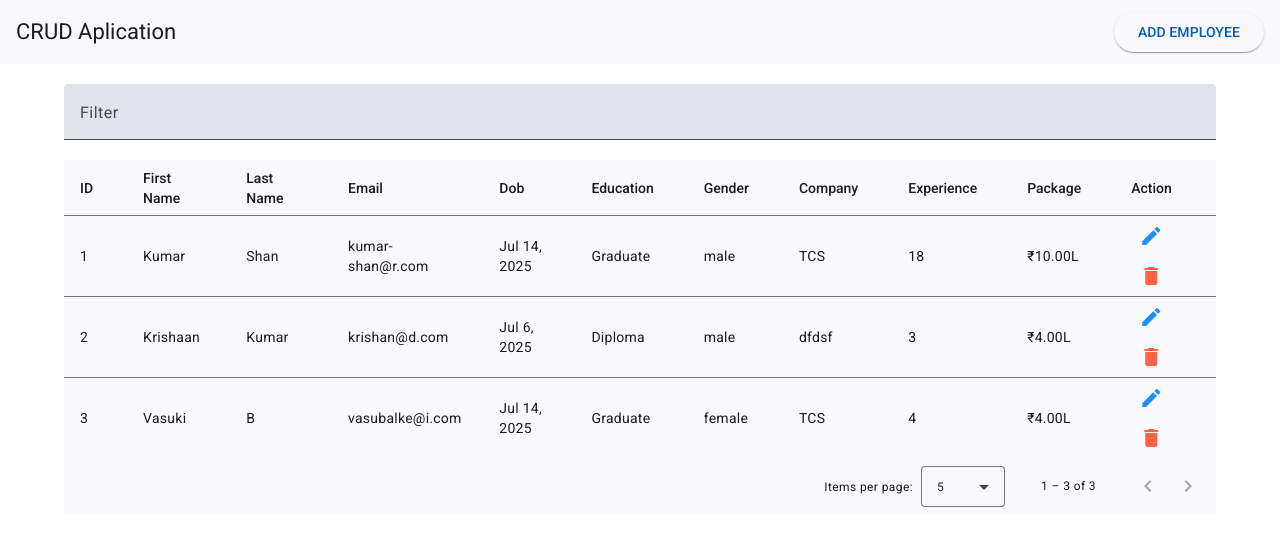
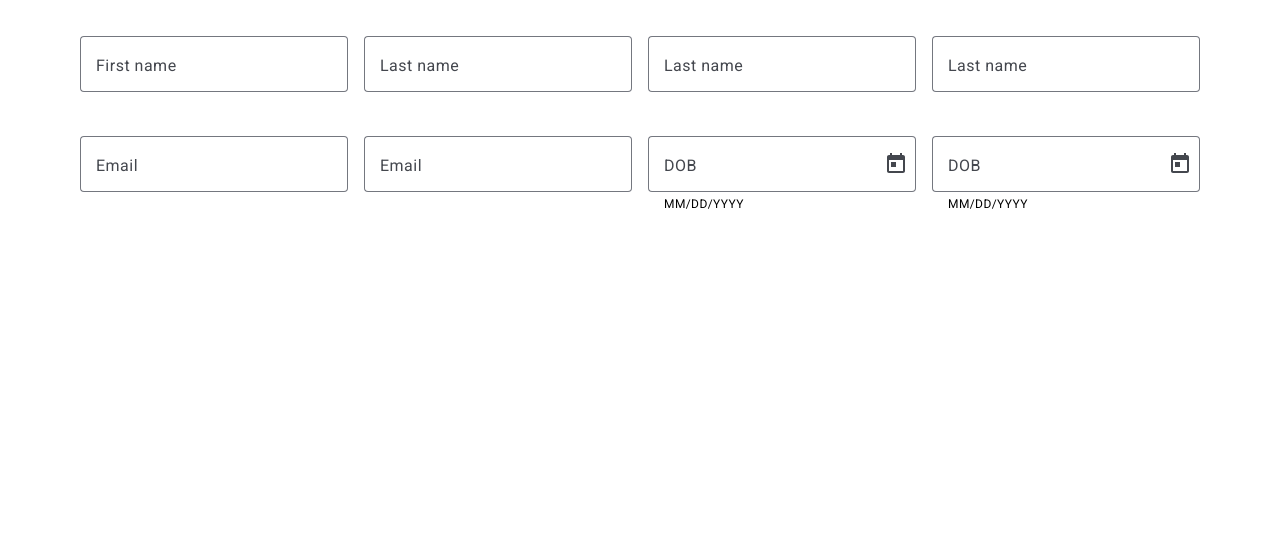
Before and after one commit to kumaruidivloper/angular-forms-tutorial, an Angular app: page / in a window 1280 px wide. Shown: the top 546 px of the page. Built offline with nearby package versions, Linux system fonts and the light colour scheme; data requests are answered from the project's data file.

Commit message:
two-column-imp

```diff
--- a/src/app/app.html
+++ b/src/app/app.html
@@ -1,94 +1,51 @@
-<mat-toolbar>
-  <span>CRUD Aplication</span>
-  <span class="example-spacer"></span>
-  <button mat-raised-button (click)="openAddEditEmpForm()">
-    ADD EMPLOYEE
-  </button>
-</mat-toolbar>
+
 <div class="main-body">
-  <mat-form-field>
-  <mat-label>Filter</mat-label>
-  <input matInput (keyup)="applyFilter($event)" placeholder="Ex. Mia" #input>
-</mat-form-field>
-<div class="table-container">
-  <table mat-table [dataSource]="dataSource" matSort>
-
-    <!-- ID Column -->
-    <ng-container matColumnDef="id">
-      <th mat-header-cell *matHeaderCellDef mat-sort-header> ID </th>
-      <td mat-cell *matCellDef="let row; let i = index"> {{i + 1}} </td>
-    </ng-container>
-
-    <!-- Progress Column -->
-    <ng-container matColumnDef="firstName">
-      <th mat-header-cell *matHeaderCellDef mat-sort-header> First Name </th>
-      <td mat-cell *matCellDef="let row"> {{row.firstName}} </td>
-    </ng-container>
-
-    <!-- Name Column -->
-    <ng-container matColumnDef="lastName">
-      <th mat-header-cell *matHeaderCellDef mat-sort-header> Last Name </th>
-      <td mat-cell *matCellDef="let row"> {{row.lastName}} </td>
-    </ng-container>
-
-    <ng-container matColumnDef="email">
-      <th mat-header-cell *matHeaderCellDef mat-sort-header> Email </th>
-      <td mat-cell *matCellDef="let row"> {{row.email}} </td>
-    </ng-container>
-
-    <ng-container matColumnDef="dob">
-      <th mat-header-cell *matHeaderCellDef mat-sort-header> Dob </th>
-      <td mat-cell *matCellDef="let row"> {{row.dob | date}} </td>
-    </ng-container>
-
-    <ng-container matColumnDef="education">
-      <th mat-header-cell *matHeaderCellDef mat-sort-header> Gender </th>
-      <td mat-cell *matCellDef="let row"> {{row.gender}} </td>
-    </ng-container>
-
-    <ng-container matColumnDef="company">
-      <th mat-header-cell *matHeaderCellDef mat-sort-header> Company </th>
-      <td mat-cell *matCellDef="let row"> {{row.company}} </td>
-    </ng-container>
-
-    <ng-container matColumnDef="gender">
-      <th mat-header-cell *matHeaderCellDef mat-sort-header> Education </th>
-      <td mat-cell *matCellDef="let row"> {{row.education}} </td>
-    </ng-container>
-
-    <ng-container matColumnDef="experience">
-      <th mat-header-cell *matHeaderCellDef mat-sort-header> Experience </th>
-      <td mat-cell *matCellDef="let row"> {{row.experience}} </td>
-    </ng-container>
-
-    <ng-container matColumnDef="package">
-      <th mat-header-cell *matHeaderCellDef mat-sort-header> Package </th>
-      <td mat-cell *matCellDef="let row"> {{row.package | currency: 'INR'}}L </td>
-    </ng-container>
-
-     <ng-container matColumnDef="action">
-      <th mat-header-cell *matHeaderCellDef mat-sort-header> Action </th>
-      <td mat-cell *matCellDef="let row">
-        <button mat-icon-button style="color:dodgerblue;" (click)="openEditEmpForm(row)">
-          <mat-icon>edit</mat-icon>
-        </button>
-
-        <button mat-icon-button style="color:tomato;" (click)="deleteEmployee(row.id)">
-          <mat-icon>delete</mat-icon>
-        </button>
-      </td>
-    </ng-container>
-
-
-    <tr mat-header-row *matHeaderRowDef="displayedColumns"></tr>
-    <tr mat-row *matRowDef="let row; columns: displayedColumns;"></tr>
-
-    <!-- Row shown when there is no matching data. -->
-    <tr class="mat-row" *matNoDataRow>
-      <td class="mat-cell" colspan="11" style="text-align: center;padding: 5px; color: red; font-weight: bold;">No data matching the filter <span style="color: darkorchid; padding: 5px 15px;">[{{input.value}}]</span></td>
-    </tr>
-  </table>
-
-  <mat-paginator [pageSizeOptions]="[5, 10, 25, 100]" aria-label="Select page of users"></mat-paginator>
+<div class="two-column-layout">
+  <div class="column">
+      <div class="row">
+        <mat-form-field appearance="outline">
+            <mat-label>First name</mat-label>
+            <input matInput type="text" placeholder="Ex. Kumar">
+        </mat-form-field>
+        <mat-form-field appearance="outline">
+            <mat-label>Last name</mat-label>
+            <input matInput type="text" placeholder="Ex. Shan">
+        </mat-form-field>
+        <mat-form-field appearance="outline">
+            <mat-label>Last name</mat-label>
+            <input matInput type="text" placeholder="Ex. Shan">
+        </mat-form-field>
+         <mat-form-field appearance="outline">
+            <mat-label>Last name</mat-label>
+            <input matInput type="text" placeholder="Ex. Shan">
+        </mat-form-field>
+     </div>
+  </div>
+  <div class="column">
+      <div class="row">
+        <mat-form-field appearance="outline">
+            <mat-label>Email</mat-label>
+            <input matInput type="email" placeholder="Ex. test@gmail.com">
+        </mat-form-field>
+        <mat-form-field appearance="outline">
+            <mat-label>Email</mat-label>
+            <input matInput type="email" placeholder="Ex. test@gmail.com">
+        </mat-form-field>
+        <mat-form-field appearance="outline">
+            <mat-label>DOB</mat-label>
+            <input matInput [matDatepicker]="picker">
+            <mat-hint>MM/DD/YYYY</mat-hint>
+            <mat-datepicker-toggle matIconSuffix [for]="picker"></mat-datepicker-toggle>
+            <mat-datepicker #picker></mat-datepicker>
+        </mat-form-field>
+        <mat-form-field appearance="outline">
+            <mat-label>DOB</mat-label>
+            <input matInput [matDatepicker]="pickerr">
+            <mat-hint>MM/DD/YYYY</mat-hint>
+            <mat-datepicker-toggle matIconSuffix [for]="pickerr"></mat-datepicker-toggle>
+            <mat-datepicker #pickerr></mat-datepicker>
+        </mat-form-field>
+       </div>
+  </div>
 </div>
 </div>
--- a/src/app/app.scss
+++ b/src/app/app.scss
@@ -10,3 +10,43 @@
     width: 100%;
   }
 }
+
+
+.two-column-layout {
+  display: flex;
+  flex-wrap: wrap;
+  gap: 24px;
+  padding: 16px;
+
+  .column {
+    flex: 1 1 50%;
+    box-sizing: border-box;
+
+    .row {
+      display: flex;
+      gap: 16px;
+
+      mat-form-field {
+        flex: 1 1 calc(50% - 8px); // two columns with a 16px gap
+        min-width: 240px; // tweak for better sizing
+
+        @media (max-width: 768px) {
+          flex: 1 1 100%; // stack vertically on small screens
+        }
+      }
+    }
+  }
+
+  @media (max-width: 768px) {
+    flex-direction: column;
+
+    .column {
+      flex: 1 1 100%; // full width column on mobile
+      .row {
+      display: flex;
+      gap: 16px;
+      flex-wrap: wrap;
+      }
+    }
+  }
+}
```
